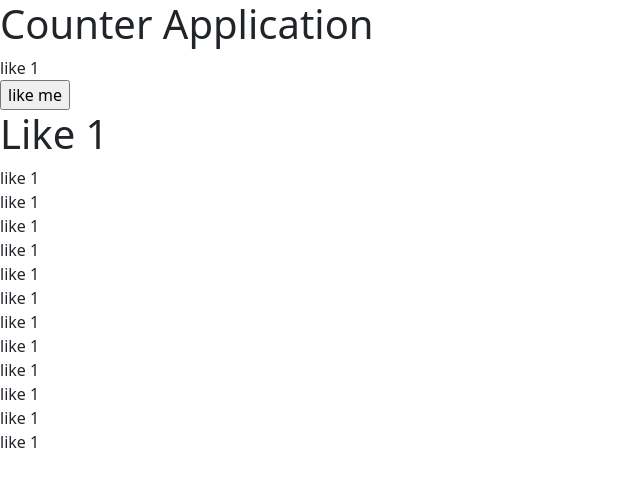
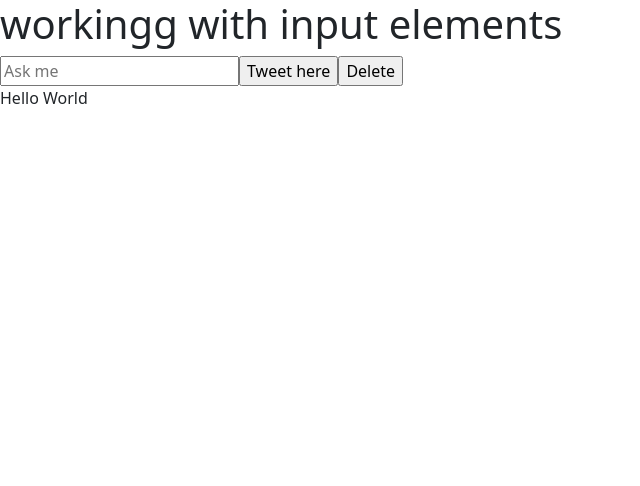
Before and after one commit to vivekshilkasbe/day-18-, a React (Create React App) app: page / in a window 1280 px wide. Shown: the top 486 px of the page, without its empty margins (0-640 px from the left). Built offline with nearby package versions, Linux system fonts and the light colour scheme.

Commit message:
tweet app

```diff
--- a/src/App.js
+++ b/src/App.js
@@ -9,36 +9,30 @@ export default function App() {
 }
 
 function MyComponent() {
-  // const id = 1;
-  // let counter = 1;
-  let [counter, setCounter] = useState(1);
-
-  const increament = () => {
-    counter = counter + 1;
-    console.log("increament called", counter);
-    setCounter(counter);
+  const [list, setList] = useState(["Hello World"]);
+  const tweetHere = () => {
+    const newList = [...list, "Hello Universe"];
+    setList(newList);
   };
-
+  const deleteTweet = () => {
+    alert();
+  };
   return (
     <div>
-      <h1>Counter Application</h1>
-      <div>like {counter}</div>
-      <input type="button" value="like me" onClick={increament} />
-      <div>
-        <h1>Like {counter}</h1>
+      <h1>workingg with input elements</h1>
+      <input className="" type="text" placeholder="Ask me" />
+      <input
+        className=""
+        type="button"
+        value="Tweet here"
+        onClick={tweetHere}
+      />
+      <input type="button" value="Delete" onClick={deleteTweet} />
+      <div id="parent">
+        {list.map((item) => (
+          <div>{item}</div>
+        ))}
       </div>
-      <div>like {counter}</div>
-      <div>like {counter}</div>
-      <div>like {counter}</div>
-      <div>like {counter}</div>
-      <div>like {counter}</div>
-      <div>like {counter}</div>
-      <div>like {counter}</div>
-      <div>like {counter}</div>
-      <div>like {counter}</div>
-      <div>like {counter}</div>
-      <div>like {counter}</div>
-      <div>like {counter}</div>
     </div>
   );
 }
```
